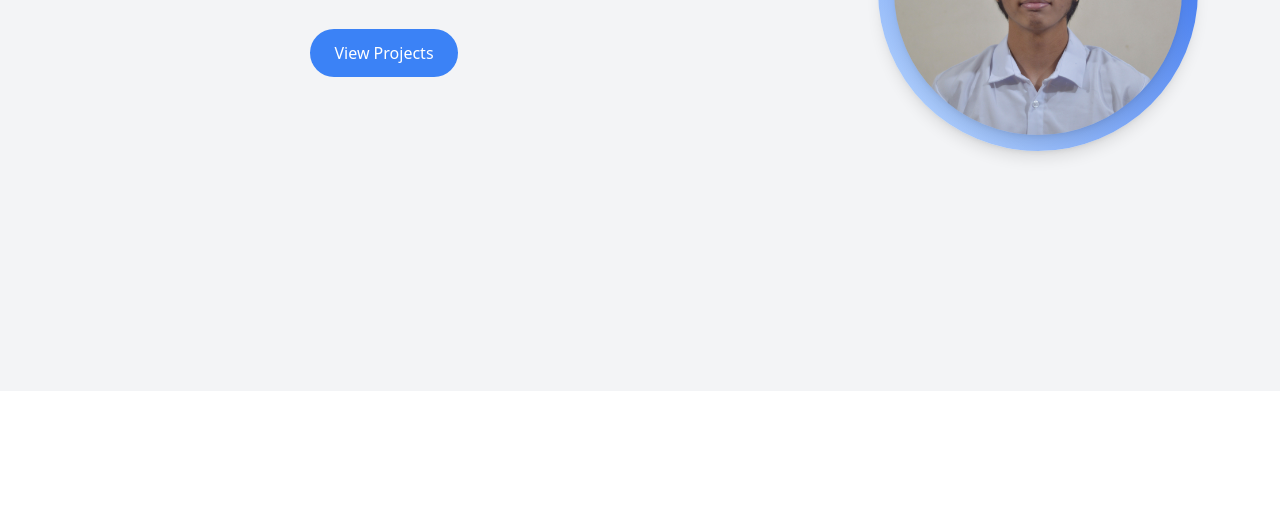
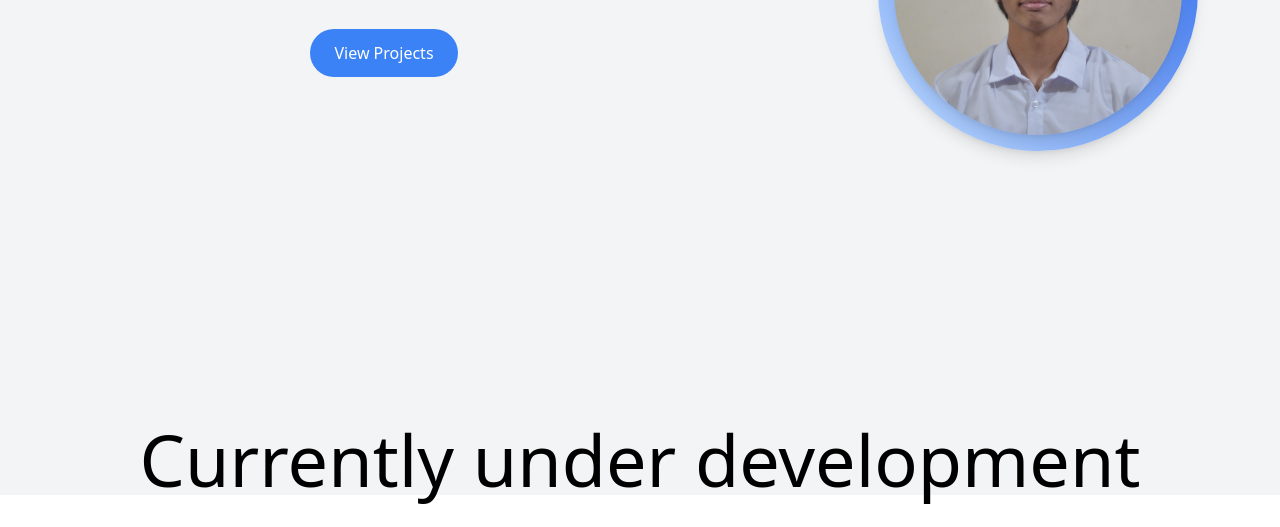
Before and after one commit to yammzzon/portfolio-website, a plain HTML site: page index.html in a window 1280 px wide. Shown: the part 457-984 px from the top of the page. Before the commit the page ends 848 px from the top, so only its background shows below. Drawn offline with nearby package versions, Linux system fonts and the light colour scheme.

Commit message:
under development

```diff
--- a/index.html
+++ b/index.html
@@ -35,6 +35,11 @@
                 </div>
             </div>
         </section>
+        <section>
+            <div class="bg-gray-100 my-8 mx-auto w-full max-w-7xl items-center justify-center text-center">
+            <h1 class="text-7xl">Currently under development</h1>
+            </div>
+        </section>
     </div>
 </body>
 </html>
```
